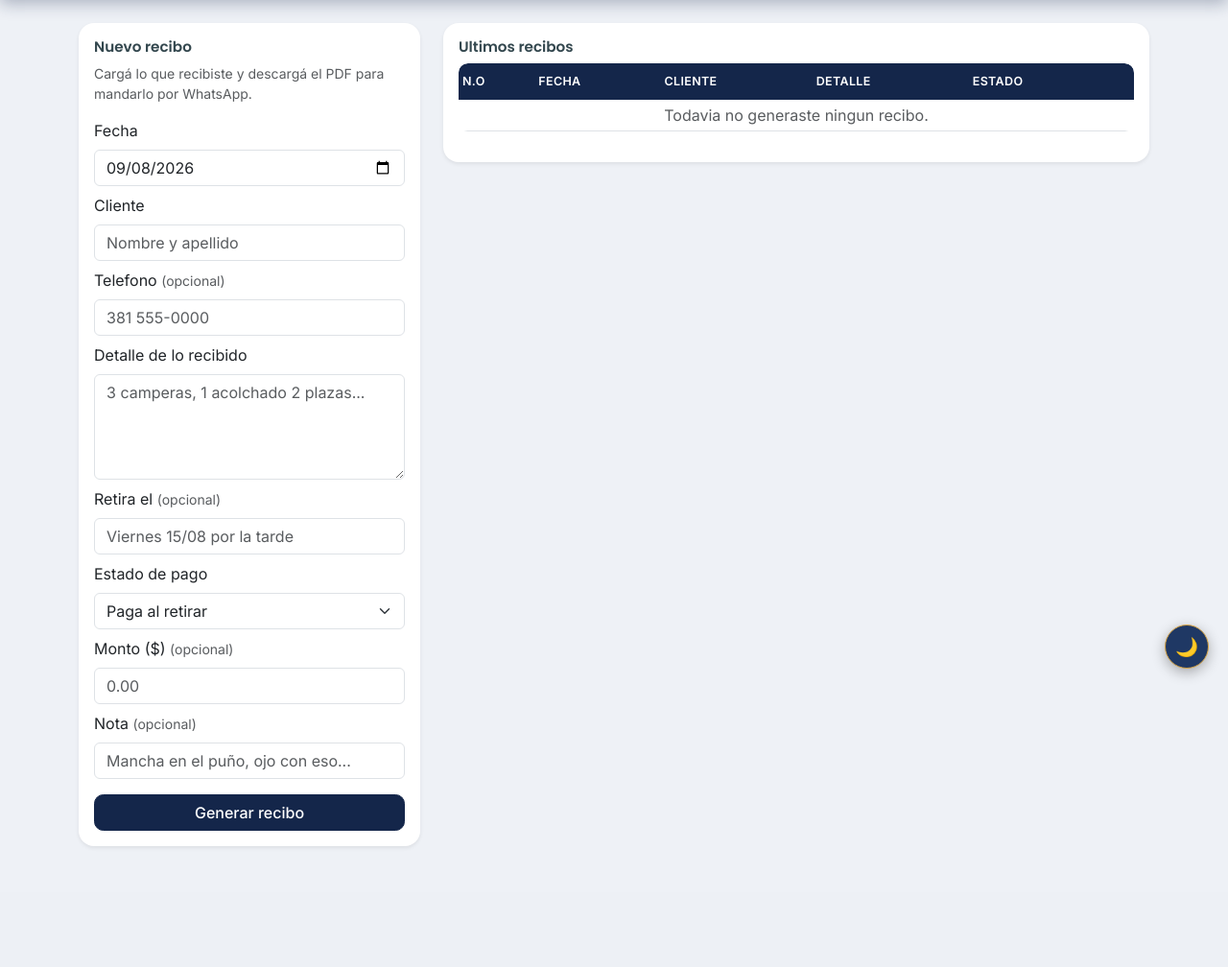
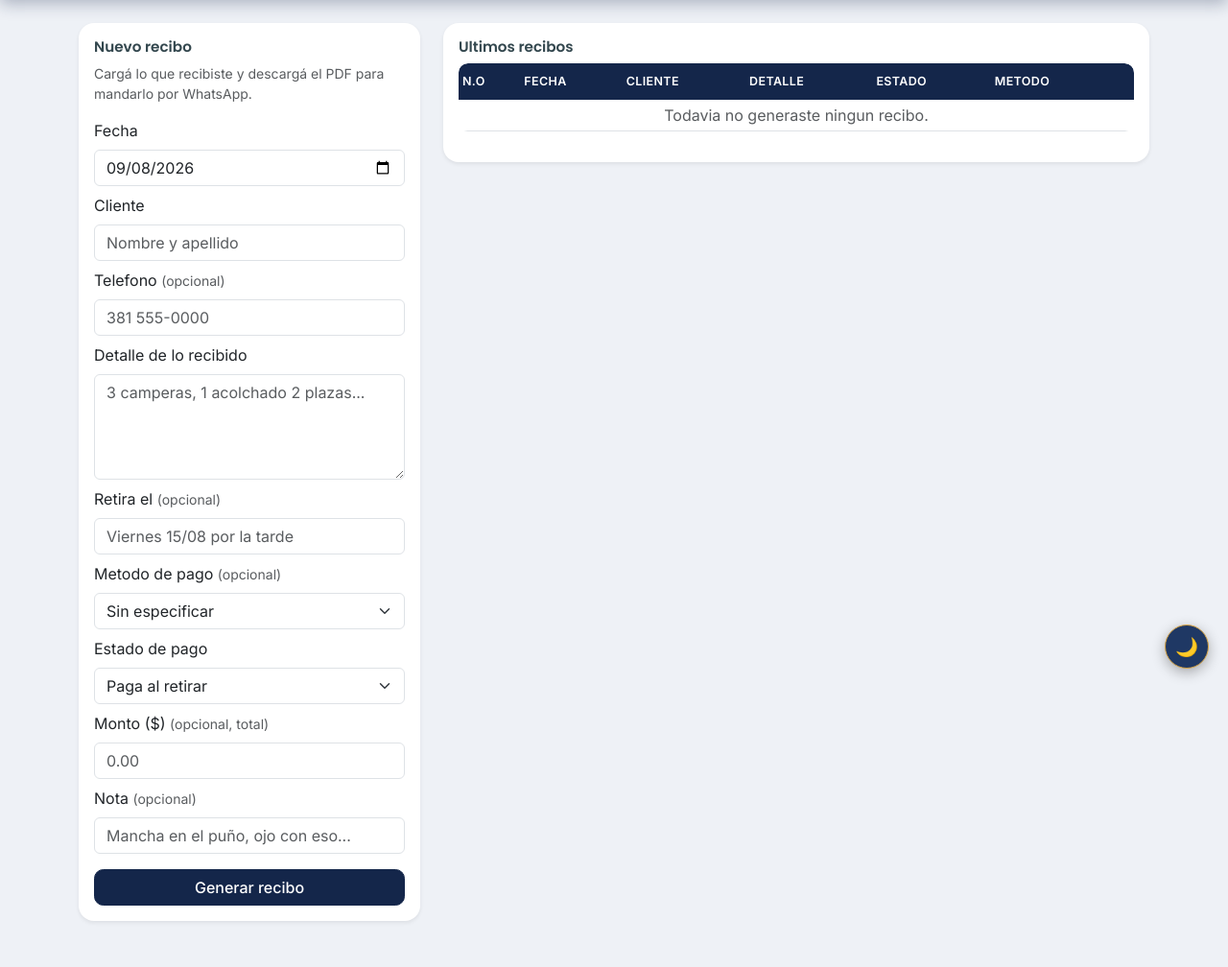
Before and after one commit to FacuG1294/lavanderia-contable, a Flask app: page /recibos in a window 1280 px wide. Shown: the part 83-1091 px from the top of the page at 96% size. Before the commit the page ends 966 px from the top, so only its background shows below. Run offline with Flask 3, Linux system fonts and the light colour scheme; the visitor is signed in with stand-in values (Sample User, id 1); data that the repository does not hold is empty; parts of the project's set-up code (start-up, migrations or seed data) failed here and were passed over; some libraries are stand-ins or nearby versions.

Commit message:
Add files via upload

```diff
--- a/templates/recibos.html
+++ b/templates/recibos.html
@@ -37,16 +37,29 @@
             <input type="text" name="fecha_entrega" class="form-control" placeholder="Viernes 15/08 por la tarde">
           </div>
           <div class="mb-2">
+            <label class="form-label">Metodo de pago <span class="text-muted small">(opcional)</span></label>
+            <select name="metodo_pago" class="form-select">
+              <option value="">Sin especificar</option>
+              {% for m in metodos_pago %}
+              <option value="{{ m }}">{{ m }}</option>
+              {% endfor %}
+            </select>
+          </div>
+          <div class="mb-2">
             <label class="form-label">Estado de pago</label>
-            <select name="estado_pago" class="form-select">
+            <select name="estado_pago" class="form-select" id="estadoPagoSelect" onchange="toggleSena()">
               {% for e in estados_pago %}
               <option value="{{ e }}">{{ e }}</option>
               {% endfor %}
             </select>
           </div>
           <div class="mb-2">
-            <label class="form-label">Monto ($) <span class="text-muted small">(opcional)</span></label>
+            <label class="form-label">Monto ($) <span class="text-muted small">(opcional, total)</span></label>
             <input type="text" name="monto" class="form-control" placeholder="0.00">
+          </div>
+          <div class="mb-2" id="senaWrap" style="display:none;">
+            <label class="form-label">Sena pagada ($)</label>
+            <input type="text" name="monto_sena" class="form-control" placeholder="0.00">
           </div>
           <div class="mb-3">
             <label class="form-label">Nota <span class="text-muted small">(opcional)</span></label>
@@ -65,7 +78,7 @@
         <div class="table-responsive">
           <table class="table table-sm table-hover align-middle">
             <thead>
-              <tr><th>N.o</th><th>Fecha</th><th>Cliente</th><th>Detalle</th><th>Estado</th><th></th></tr>
+              <tr><th>N.o</th><th>Fecha</th><th>Cliente</th><th>Detalle</th><th>Estado</th><th>Metodo</th><th></th></tr>
             </thead>
             <tbody>
               {% for r in recibos %}
@@ -75,6 +88,7 @@
                 <td>{{ r.cliente_nombre }}</td>
                 <td class="small" style="max-width:220px;">{{ r.detalle }}</td>
                 <td class="small">{{ r.estado_pago }}</td>
+                <td class="small">{{ r.metodo_pago or "-" }}</td>
                 <td class="text-nowrap">
                   <a href="{{ url_for('recibo_pdf', recibo_id=r.id) }}" class="btn btn-sm btn-outline-dark">Descargar PDF</a>
                   <form method="post" action="{{ url_for('recibo_eliminar', recibo_id=r.id) }}" class="d-inline"
@@ -84,7 +98,7 @@
                 </td>
               </tr>
               {% else %}
-              <tr><td colspan="6" class="text-center text-muted">Todavia no generaste ningun recibo.</td></tr>
+              <tr><td colspan="7" class="text-center text-muted">Todavia no generaste ningun recibo.</td></tr>
               {% endfor %}
             </tbody>
           </table>
@@ -95,3 +109,14 @@
 </div>
 
 {% endblock %}
+{% block scripts %}
+<script>
+  function toggleSena() {
+    var sel = document.getElementById('estadoPagoSelect');
+    var wrap = document.getElementById('senaWrap');
+    if (!sel || !wrap) return;
+    wrap.style.display = sel.value === 'Seña pagada' ? 'block' : 'none';
+  }
+  document.addEventListener('DOMContentLoaded', toggleSena);
+</script>
+{% endblock %}
```
